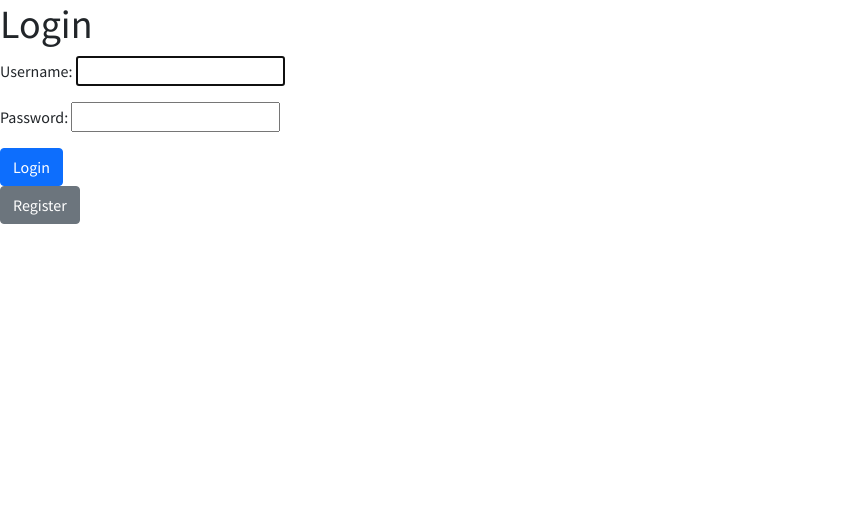
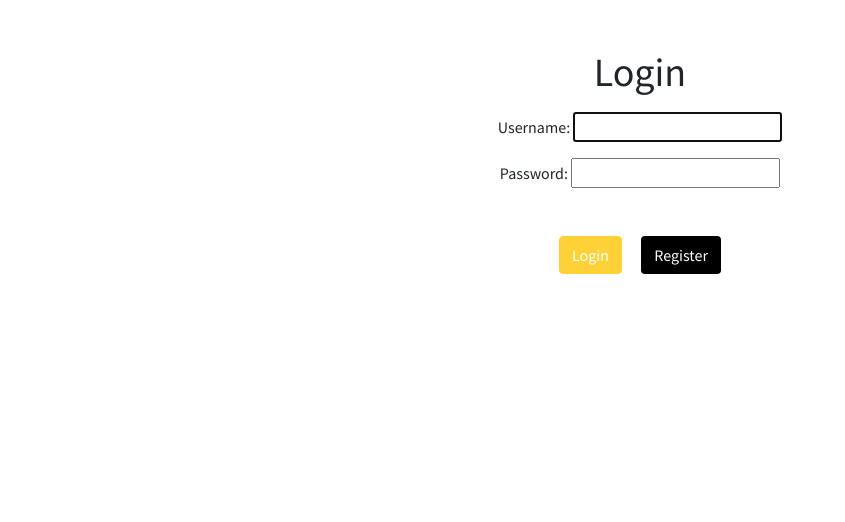
Before and after one commit to BryanDevelops98/finalProject, a Django app: page /accounts/login/ in a window 1280 px wide. Shown: the part 66-588 px from the top of the page, without its empty margins (0-845 px from the left). Run offline with Django 3.2, Linux system fonts and the light colour scheme.

Commit message:
Login
Login styles implemented

```diff
--- a/accounts/templates/accounts/login.html
+++ b/accounts/templates/accounts/login.html
@@ -2,15 +2,20 @@
 {% load static %}
 
 {% block content %}
+<div class="container text-center mt-5">
+    <h1 class="m-3">Login</h1>
 
-<h1>Login</h1>
+    <form action="{% url 'login' %}" method="POST" >
+        {% csrf_token %}
+        {{ form.as_p }}
+        <br>
 
-<form action="{% url 'login' %}" method="POST">
-    {% csrf_token %}
-    {{ form.as_p }}
-    <input class="btn btn-primary" type="submit" value="Login">
-</form>
+        <input class="btn buttonClass m-2" type="submit" value="Login">
+        <a class="btn btnLogin m-2" href="{% url 'register' %}" >Register</a>
 
-<a class="btn btn-secondary" href="{% url 'register' %}">Register</a>
+    </form>
+
+</div>
+
 
 {% endblock  %}
--- a/static/css/style.css
+++ b/static/css/style.css
@@ -39,13 +39,20 @@ html,body{
 
 }
 .buttonClass:hover{
-  color: white;
-  background-color: #fed136;
-  border-color: #fed136;
+  color: #fff;
   transform: scale(1.1,1.1);
   transition: transform .5s;
 
 
+}
+.btnLogin{
+  color: white;
+  background-color:black;
+}
+.btnLogin:hover{
+  color: #fff;
+  transform: scale(1.1,1.1);
+  transition: transform .5s;
 }
 
 .navbarColor{
```
